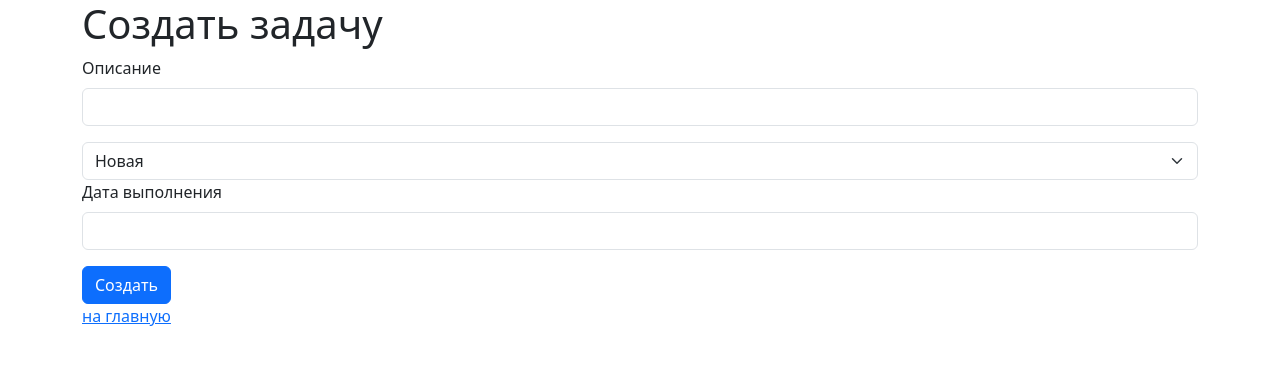
After one commit to Napopegu/homework53_aziz_muzaffarov, a Django app: page /task/add/ in a window 1280 px wide. The commit adds this page. Shown: the top 365 px of the page. Run offline with Django 5.2, Linux system fonts and the light colour scheme.

Commit message:
Создание файла task_create.html и проведение пути к нему.

```diff
--- a/source/webapp/templates/index.html
+++ b/source/webapp/templates/index.html
@@ -9,6 +9,8 @@
   <body>
 
       <div class="container">
+          <h1>Задачи</h1>
+          <a href="/task/add/">Создать задачу</a>
           <div class="row-row-cols-2">
               {% for task in tasks %}
                   <div class="col p-2">
@@ -27,7 +29,7 @@
               {% endfor %}
 
 
-          </div>
+           </div>
 
       </div>
 
--- /dev/null
+++ b/source/webapp/templates/task_create.html
@@ -0,0 +1,38 @@
+<!doctype html>
+<html lang="en">
+  <head>
+    <meta charset="utf-8">
+    <meta name="viewport" content="width=device-width, initial-scale=1">
+    <title>Создать задачу</title>
+    <link href="https://cdn.jsdelivr.net/npm/bootstrap@5.3.2/dist/css/bootstrap.min.css" rel="stylesheet" integrity="sha384-T3c6CoIi6uLrA9TneNEoa7RxnatzjcDSCmG1MXxSR1GAsXEV/Dwwykc2MPK8M2HN" crossorigin="anonymous">
+  </head>
+  <body>
+
+      <div class="container">
+          <h1>Создать задачу</h1>
+          <form action="" method="POST">
+              {% csrf_token %}
+              <div class="mb-3">
+                    <label for="description" class="form-label">Описание</label>
+                    <input type="text" class="form-control" name="description" id="description">
+              </div>
+                <select class="form-select" name="status" aria-label="Статус">
+                      {% for status_choice in status_choices %}
+                          <option value="{{ status_choice.0 }}">{{ status_choice.1 }}</option>
+                      {% endfor %}
+                </select>
+              <div class="mb-3">
+                    <label for="date_of_finish" class="form-label">Дата выполнения</label>
+                    <input type="text" class="form-control" name="date_of_finish" id="date_of_finish">
+              </div>
+                <button type="submit" class="btn btn-primary">Создать</button>
+
+          </form>
+          <a href="/">на главную</a>
+      </div>
+
+
+
+    <script src="https://cdn.jsdelivr.net/npm/bootstrap@5.3.2/dist/js/bootstrap.bundle.min.js" integrity="sha384-C6RzsynM9kWDrMNeT87bh95OGNyZPhcTNXj1NW7RuBCsyN/o0jlpcV8Qyq46cDfL" crossorigin="anonymous"></script>
+  </body>
+</html>
--- a/source/webapp/urls.py
+++ b/source/webapp/urls.py
@@ -1,6 +1,7 @@
 from django.urls import path
-from webapp.views import index_view
+from webapp.views import index_view, task_create_view
 
 urlpatterns = [
-path('', index_view)
+    path('', index_view),
+    path('task/add/', task_create_view),
 ]
--- a/source/webapp/views.py
+++ b/source/webapp/views.py
@@ -1,5 +1,20 @@
 from django.shortcuts import render
-from webapp.models import Task
+from webapp.models import Task, status_choices
+from django.http import HttpResponseRedirect
+
+
 def index_view(request):
     tasks = Task.objects.all()
     return render(request, template_name='index.html', context={'tasks': tasks})
+
+
+def task_create_view(request):
+    if request.method == 'GET':
+        return render(request, template_name='task_create.html', context={'status_choices': status_choices})
+    elif request.method == 'POST':
+        Task.objects.create(
+            description=request.POST.get('description'),
+            status=request.POST.get('status'),
+            date_of_finish=request.POST.get('date_of_finish')
+        )
+        return HttpResponseRedirect('/')
```
Also changed, not shown: source/webapp/models.py (+5 -2 lines).
